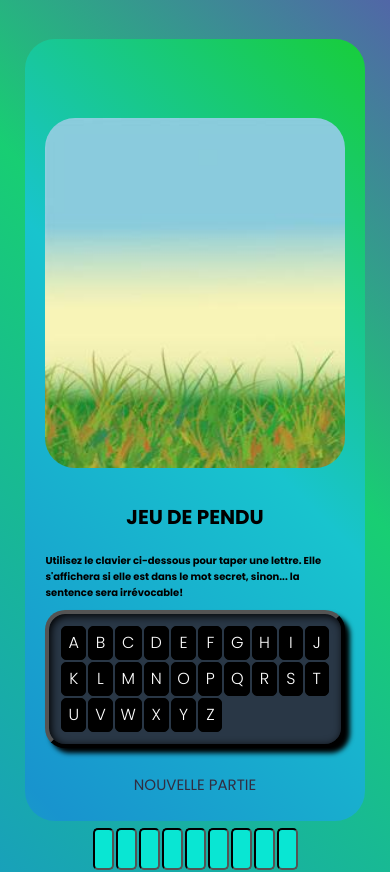
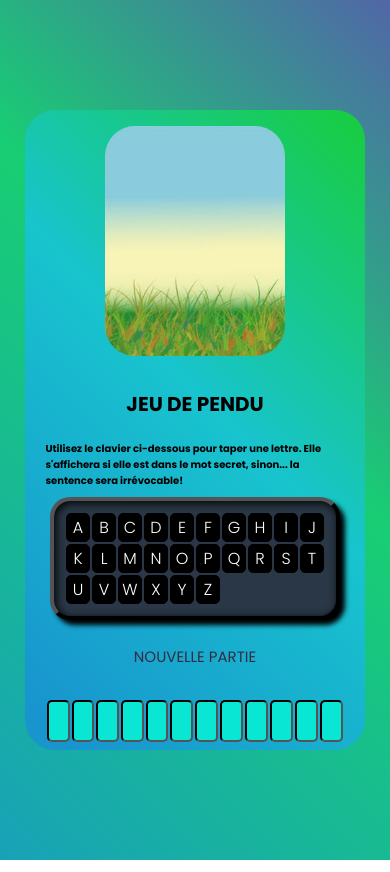
Before and after one commit to Davlemecreant/pendu, a plain HTML site: page index.html in a window 390 px wide. Drawn offline with Linux system fonts and the light colour scheme.

Commit message:
Add files via upload

```diff
--- a/index.html
+++ b/index.html
@@ -51,6 +51,11 @@
 				mots[24]="COMMANDE";
 				mots[25]="BALISE";
 				mots[26]="COMPILER";
+				mots[27]="INTEGRATION";
+				mots[28]="PROXY";
+				mots[29]="ARGUMENT";
+				mots[30]="BIBLIOTHEQUE";
+
 
 
 
@@ -155,7 +160,7 @@
 	</table>
 	<br>
 	<a class="lien" href="javascript:location.reload();">Nouvelle partie</a>
-
+	<div class="case">
 	<table id="mot">
 		<tr>
 			<script language="javascript">
@@ -163,6 +168,7 @@
 			</script>
 		</tr>
 	</table>
+</div>
 
 	<script language="javascript">
 		for(let i=0; i<tailleMot; i++) tableauMot[i]=document.getElementById(i);
--- a/stylePendu.css
+++ b/stylePendu.css
@@ -133,16 +133,17 @@ td
     100%{background-position:0% 50%}
 }
 
-@media only screen and (max-width: 1470px)
+@media only screen and (max-width: 500px)
 {
 
    #page
-   {display: flex;
+   {
+	display: flex;
 	justify-content: center;
 	align-items: center;
 	flex-direction: column;
 	width:80%;
-	height: 88vh;
+
    }
 
    h1
@@ -152,8 +153,8 @@ td
 
    img.pendu
    {
-	width: 300px;
-	height: 350px;
+	width: 180px;
+	height: 230px;
 	margin-bottom: 20px;
 
    }
@@ -171,9 +172,10 @@ td
 
    #mot td
    {
-	width:15px;
-	height:15px;
+	width:20px;
+	height:12px;
 	font-size: 10px;
+
 
    }
 
@@ -184,7 +186,12 @@ td
 
    #clavier td
    {
-	width:30px;
-	height:30px;
+	width:20px;
+	height:20px;
    }
+
+   .case
+   {
+   margin-bottom: 120px;
 }
+}
```
Also changed, not shown: readme.txt.
